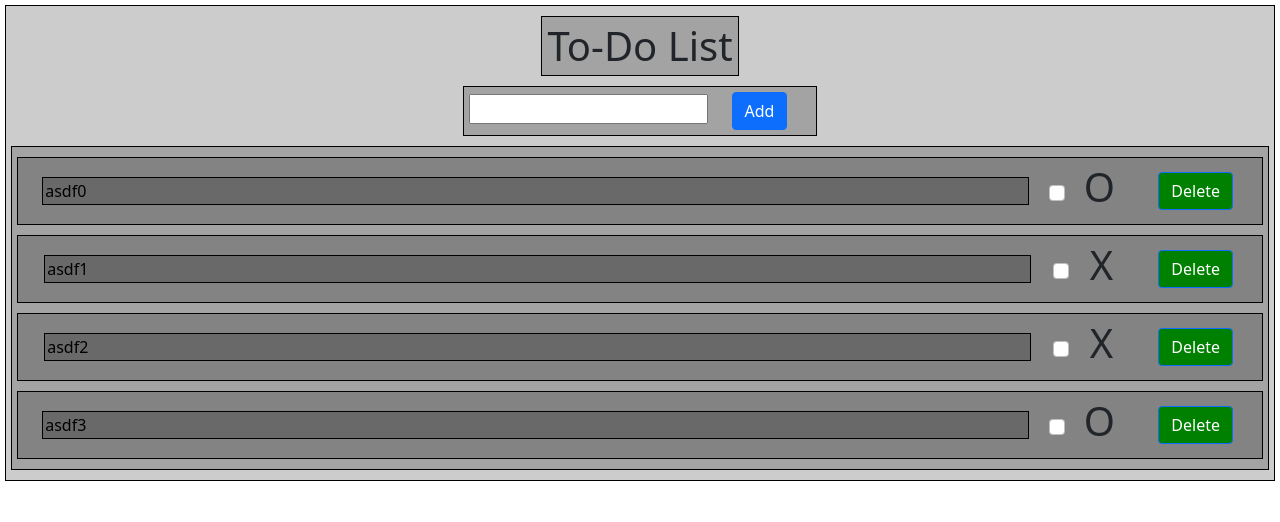
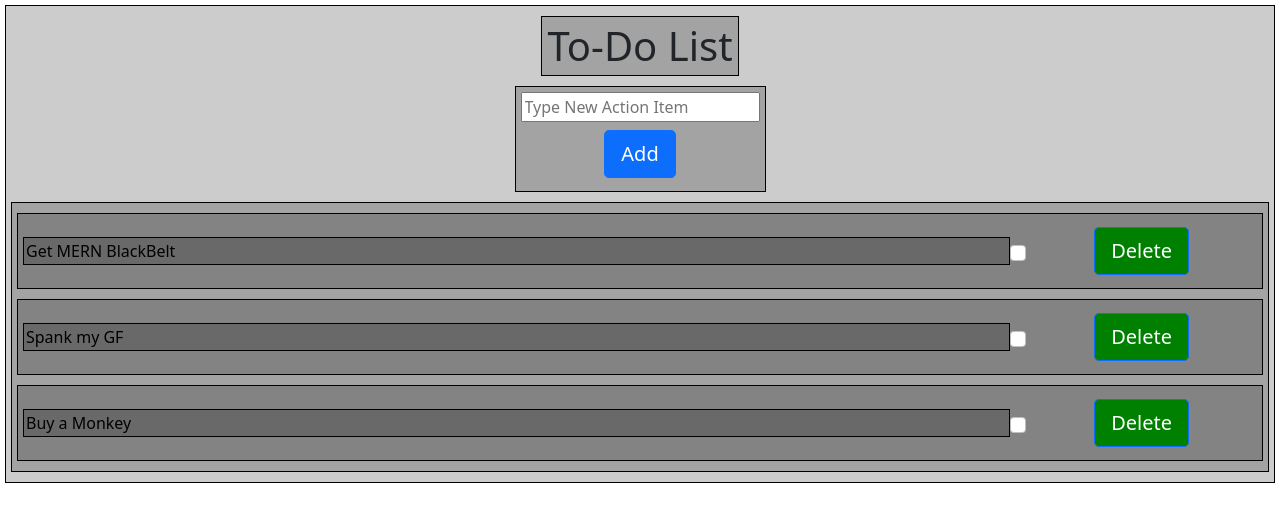
Before and after one commit to niembro64/assignment_todo_list, a React (Create React App) app: page / in a window 1280 px wide. Shown: the top 522 px of the page. Built offline with nearby package versions, Linux system fonts and the light colour scheme.

Commit message:
after mike

```diff
--- a/src/App.css
+++ b/src/App.css
@@ -34,7 +34,6 @@
   background-color: rgba(0, 0, 0, 0.2);
 }
 
-
 #list {
   width: 100%;
   text-align: center;
@@ -48,7 +47,7 @@
   background-color: rgba(0, 0, 0, 0.2);
 }
 
-#row{
+#row {
   width: 100%;
   border: 1px solid black;
   display: flex;
@@ -60,19 +59,25 @@
   background-color: rgba(0, 0, 0, 0.2);
 }
 
-#text-norm{
+#text-norm {
   width: 80%;
   border: 1px solid black;
   background-color: rgba(0, 0, 0, 0.2);
 }
 
-#text-strike{
+#text-strike {
   width: 80%;
   text-decoration: line-through;
   border: 1px solid black;
   background-color: rgba(0, 0, 0, 0.2);
 }
 
-#row > button{
+#del_button {
   background-color: green;
+  margin: 5px;
 }
+
+#chk {
+  /* background-color: black; */
+  /* color: red; */
+}
--- a/src/App.jsx
+++ b/src/App.jsx
@@ -6,26 +6,52 @@ import { useState } from "react";
 
 function App() {
   const [ai, setAi] = useState([
-    { text: "asdf0", check: false },
-    { text: "asdf1", check: true },
-    { text: "asdf2", check: true },
-    { text: "asdf3", check: false },
+    { text: "Get MERN BlackBelt", check: false },
+    { text: "Spank my GF", check: true },
+    { text: "Buy a Monkey", check: false },
   ]);
+  const [form, setForm] = useState("");
+
+  const onSubmitHandler = (event) => {
+    event.preventDefault();
+
+    console.log(event);
+
+    const newState = [...ai, { text: "Ciao X", check: true }]; // text: form.target.value, check: false
+
+    setAi(newState);
+    setForm("");
+  };
+
+  const deleteAi = (index) =>{
+
+    console.log(index);
+  }
 
   return (
     <div className="App">
       <h1 id="title">To-Do List</h1>
       <div id="add">
-        <form>
-          <input type="text" />
-          <button className="btn btn-primary mx-4" type="submit">
-            Add
-          </button>
+        <form onSubmit={onSubmitHandler}>
+          <input
+            value={form}
+            id="text"
+            type="text"
+            onChange={(event) => {
+              setForm(event.target.value);
+            }}
+            placeholder="Type New Action Item"
+          />
+          <input
+            type="submit"
+            value="Add"
+            className="btn btn-primary btn-lg d-block mx-auto my-2"
+          />
         </form>
       </div>
       <div id="list">
         {ai.map((item, i) => {
-          return <ActionItem key={i} text={item.text} check={item.check}/>;
+          return <ActionItem deleteAi={()=>{deleteAi(i)}} index={i} key={i} text={item.text} check={item.check} />;
         })}
       </div>
     </div>
--- a/src/components/ActionItem.jsx
+++ b/src/components/ActionItem.jsx
@@ -5,24 +5,32 @@ const ActionItem = (props) => {
   const [strike, setStrike] = useState(false);
 
   const checkBoxHandler = (event) => {
-      setStrike(!strike);
-
+    setStrike(!strike);
   };
 
   return (
-    <form id="row">
-      <h1>{strike}</h1>
-      <input id={strike ? "text-strike" : "text-norm"} type="text" value={props.text} />
+    <div id="row">
+      <input
+        id={strike ? "text-strike" : "text-norm"}
+        type="text"
+        value={props.text}
+      />
       <input
         type="checkbox"
         className="form-check-input"
         onChange={checkBoxHandler}
+        id="chk"
       />
-      <h1>{props.check ? "X" : "O"}</h1>
-      <button className="btn btn-primary mx-4" type="submit">
+      <button
+        type="submit"
+        id="del_button"
+        value="Delete"
+        className="btn btn-primary btn-lg d-block mx-auto my-2"
+        onClick={props.deleteAi}
+      >
         Delete
       </button>
-    </form>
+    </div>
   );
 };
 
```
